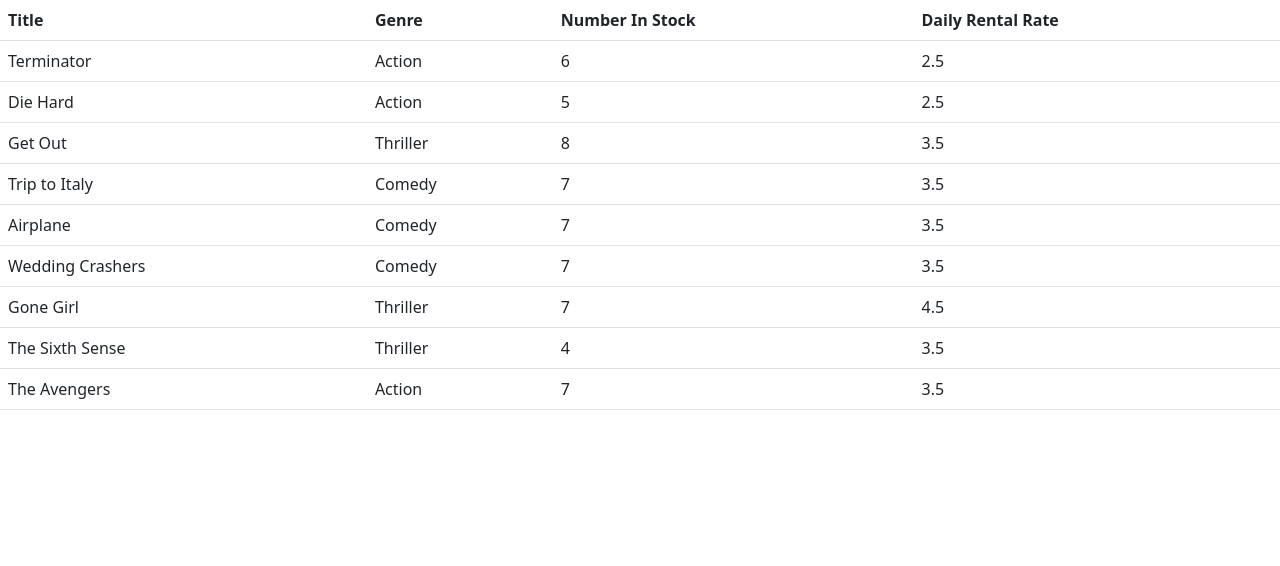
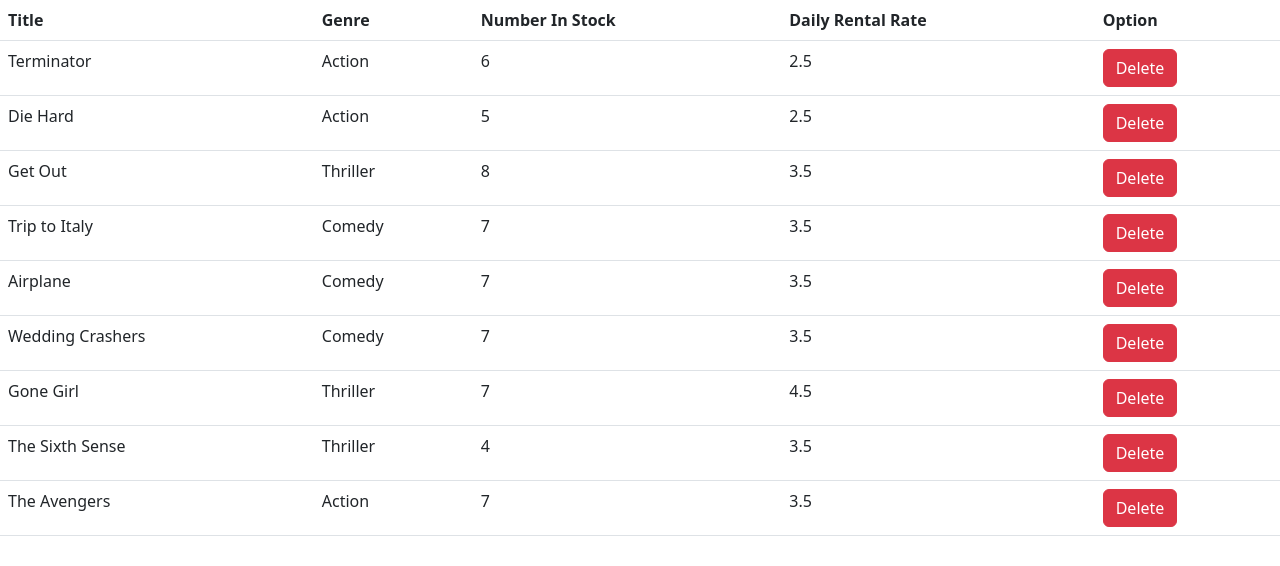
Before and after one commit to zalogarciam/vidly, a React (Create React App) app in the folder vidlyu/: page / in a window 1280 px wide. Shown: the top 566 px of the page. Built offline with nearby package versions, Linux system fonts and the light colour scheme.

Commit message:
Implement delete opt

```diff
--- a/vidlyu/src/components/movie.jsx
+++ b/vidlyu/src/components/movie.jsx
@@ -1,8 +1,15 @@
 import React, { Component } from "react";
-import { getMovies } from "../services/fakeMovieService";
+import { getMovies, deleteMovie } from "../services/fakeMovieService";
 
 class Movie extends Component {
   state = { movies: getMovies() };
+
+  handleDelete = (movie) => {
+    deleteMovie(movie._id);
+    const movies = this.state.movies.filter((m) => m._id !== movie._id);
+    this.setState({ movies });
+  };
+
   render() {
     return (
       <table className="table">
@@ -12,6 +19,7 @@
             <th scope="col">Genre</th>
             <th scope="col">Number In Stock</th>
             <th scope="col">Daily Rental Rate</th>
+            <th scope="col">Option</th>
           </tr>
         </thead>
         <tbody>
@@ -21,6 +29,14 @@
               <td>{movie.genre.name}</td>
               <td>{movie.numberInStock}</td>
               <td>{movie.dailyRentalRate}</td>
+              <td>
+                <button
+                  className="btn btn-danger"
+                  onClick={() => this.handleDelete(movie)}
+                >
+                  Delete
+                </button>
+              </td>
             </tr>
           ))}
         </tbody>
```
